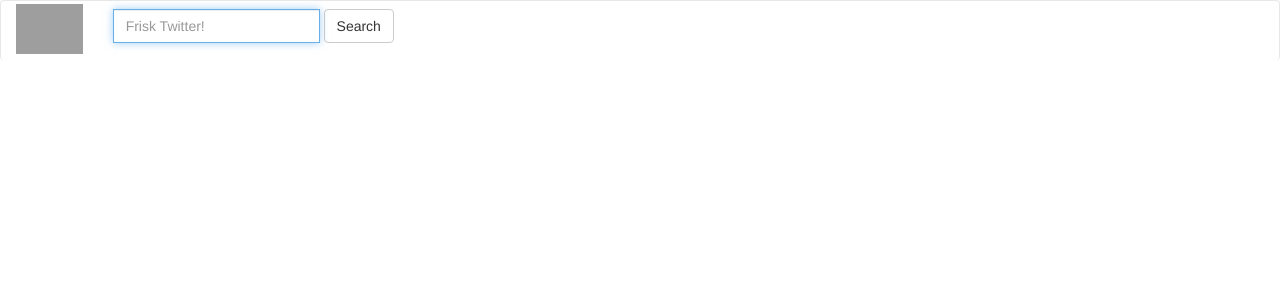
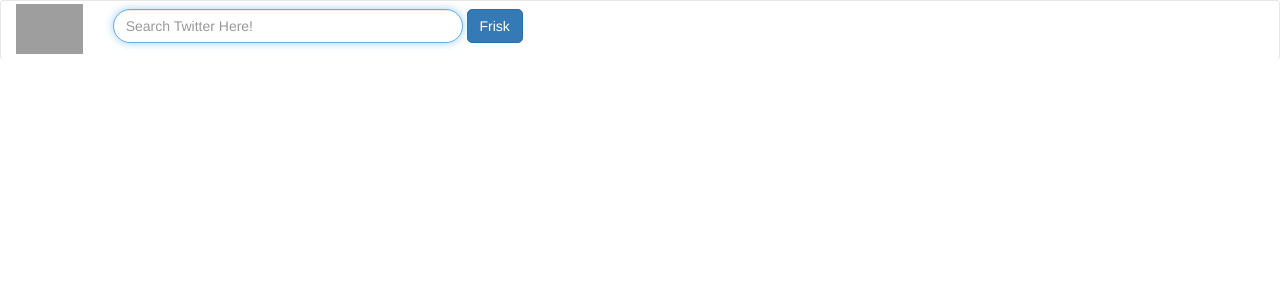
Before and after one commit to KT-1000/TwitterFrisk, a Flask app: template templates/base.html in a window 1280 px wide. Shown: the top 300 px of the page. Run offline with Flask 2, Linux system fonts and the light colour scheme; the template is opened without the code that fills it, so the values that code supplies are empty; some libraries are stand-ins or nearby versions; grey boxes are pictures that could not be loaded.

Commit message:
Looking good.

```diff
--- a/static/css/styles.css
+++ b/static/css/styles.css
@@ -7,6 +7,15 @@ body {
     height: 60px;
     background-image: none;
     background-color: #ffffff; !important
+}
+
+#wide-search {
+    width: 350px;
+    border-radius: 21px;
+}
+
+#round-search {
+    border-radius: 5px;
 }
 
 .form-group {
--- a/templates/base.html
+++ b/templates/base.html
@@ -23,10 +23,10 @@
                 <form class="navbar-form navbar-left" role="search" id="search-default" action="/search">
                     <div class="form-group">
                         <div class="input-group">
-                            <input type="text" class="form-control" name="search-term" placeholder="Frisk Twitter!" autofocus="autofocus">
+                            <input type="text" class="form-control" id="wide-search" name="search-term" placeholder="Search Twitter Here!" autofocus="autofocus">
                         </div>
                     </div>
-                    <input type="submit" value="Search" class="btn btn-default">
+                    <input type="submit" value="Frisk" class="btn btn-primary" id="round-search">
                 </form>
             </div>
         </nav>
--- a/templates/index.html
+++ b/templates/index.html
@@ -18,11 +18,11 @@
             <div class="media panel panel-default panel-body">
                 <div class="media-left">
                     <a href="#">
-                        <img class="media-object" src="..." alt="...">
+                        <img class="media-object" src="{{ status.portrait }}" alt="Picture of {{ status.name }}">
                     </a>
                 </div>
                 <div class="media-body">
-                    <h4 class="media-heading">{{ status.name }}</h4>
+                    <h4 class="media-heading">{{ status.name }} @{{ status.screen_name }}</h4>
                     {{ status.content }}
                     <div class="pull-right"><span class="glyphicon glyphicon-heart"></span>  {{ status.favorited }}</div>
                 </div>
```
Also changed, not shown: twitter_frisk.py (+6 -5 lines).
